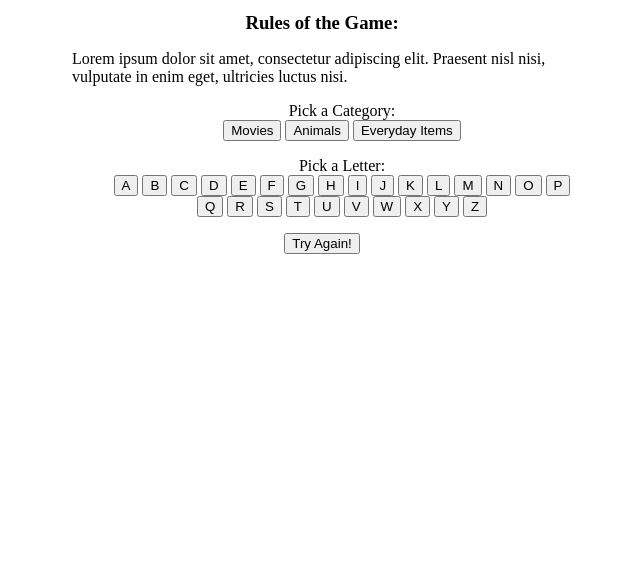
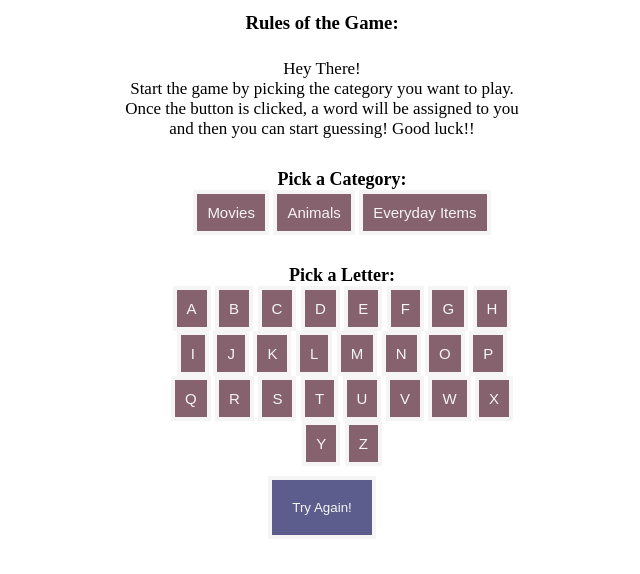
Before and after one commit to alexanderghose/Hangman-Proj-1, a plain HTML site: page index.html in a window 1280 px wide. Shown: the part 90-664 px from the top of the page, without its empty margins (318-958 px from the left). Drawn offline with Linux system fonts and the light colour scheme.

Commit message:
updates in html and css files

```diff
--- a/index.html
+++ b/index.html
@@ -7,25 +7,26 @@
     <link href= "style.css" rel= "stylesheet" type="text/css">
 </head>
 <body>
+    <header>
     <h1>Let's Play Hangman!</h1>
     <h3>Rules of the Game:</h3>
         <p>
-            Lorem ipsum dolor sit amet, consectetur adipiscing elit. Praesent nisl nisi, vulputate in enim eget, ultricies luctus nisi.
+            Hey There! <br>
+            Start the game by picking the category you want to play. Once the button is clicked, a word will be assigned to you and then you can start guessing! Good luck!!
         </p>
 
         <div class= "Game-Board">
-        <ul> Pick a Category: <br>
+            <ul>Pick a Category:<br>
                 <button id= "btn1">Movies</button>
                 <button id= "btn2">Animals</button>
                 <button id= "btn3">Everyday Items</button>
             </ul>
-
+    </header>
     <div id= "word">
         <span id="mySpan"></span>
     </div>
 
-    <div id="alfChoices" class= "fadeOut">
-        <ul> Pick a Letter: <br>
+        <ul class= "fadeOut"> Pick a Letter: <br>
             <button id= "ltrA">A</button>
             <button id= "ltrB">B</button>
             <button id= "ltrC">C</button>
@@ -54,11 +55,9 @@
             <button id= "ltrZ">Z</button>
 
         </ul>
+    <button id= "footer" class= "hidden">Try Again!</button>
 </div>
 
-    <button id= "resetBtn" class= "hidden">Try Again!</button>
-
-</div>
     <script src= "script.js"></script>
 </body>
 </html>
--- a/style.css
+++ b/style.css
@@ -1,7 +1,14 @@
+*{
+    text-align: flex;
+}
 body{
-    max-width: 500px;
+    max-width: 400px;
     margin: auto;
 }
+header{
+    margin: auto;
+}
+
 h1{
     margin: auto;
     text-align: center;
@@ -15,13 +22,43 @@ h3{
 }
 .Game-Board{
     text-align: center;
-    margin-top: 10px;
+    margin-top: 30px;
+    margin-bottom: 30px;
+    font-size: 18px;
+    font-weight: 600;
+}
+#word{
+    text-align: center;
+    font-size: 30px;
+}
+ul > button{
+    border: 4px solid;
+    background-color: #86626e;
+    color: whitesmoke;
+    padding: 10px;
+    font-size: 15px;
+}
+p{
+    text-align: center;
+    margin-top: 25px;
     margin-bottom: 10px;
+    font-size: 17px;
 }
-
 
 .fadeOut{
     text-align: center;
-    margin-top: 10px;
+    margin-top: 15px;
     margin-bottom: 10px;
+    font-size: 18px;
+    font-weight: 600;
 }
+#footer{
+    display: table;
+    text-align: center;
+    margin-left: auto;
+    margin-right: auto;
+    background-color: #5C5D8D;
+    color: whitesmoke;
+    border: 4px solid;
+    padding: 20px;
+}
```
Lines whose indentation alone changed are shown as unchanged.
